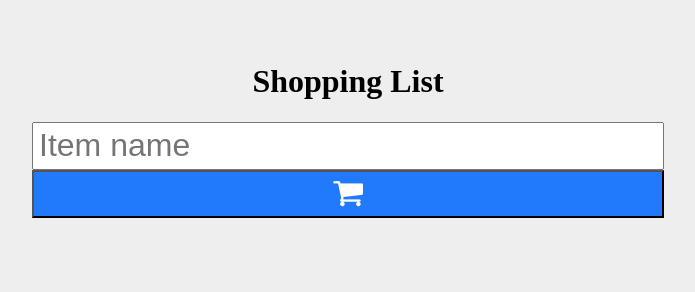
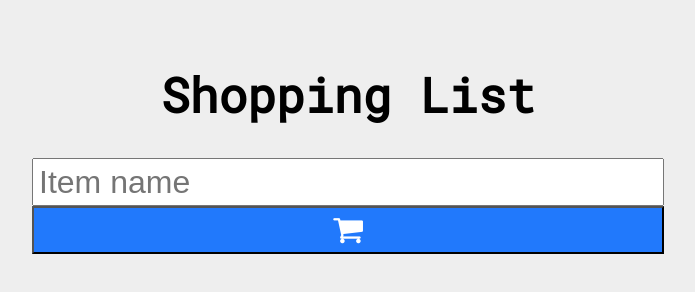
Before and after one commit to miticm/a-list-of-something, a plain HTML site: page index.html in a window 1280 px wide. Shown: the whole page, without its empty margins (292-987 px from the left). Drawn offline with Linux system fonts and the light colour scheme.

Commit message:
change font to roboto mono

```diff
--- a/index.css
+++ b/index.css
@@ -1,12 +1,14 @@
-@import url('https://fonts.googleapis.com/css?family=Permanent+Marker');
+@import url('https://fonts.googleapis.com/css?family=Roboto+Mono');
 body{
     background: #eeeeee;
+    font-family: 'Roboto Mono', monospace;
 }
 form{
     margin-top: 5%;
 }
 h1{
     text-align: center;
+    font-size: 3rem;
 }
 input{
     width: 100%;
```
